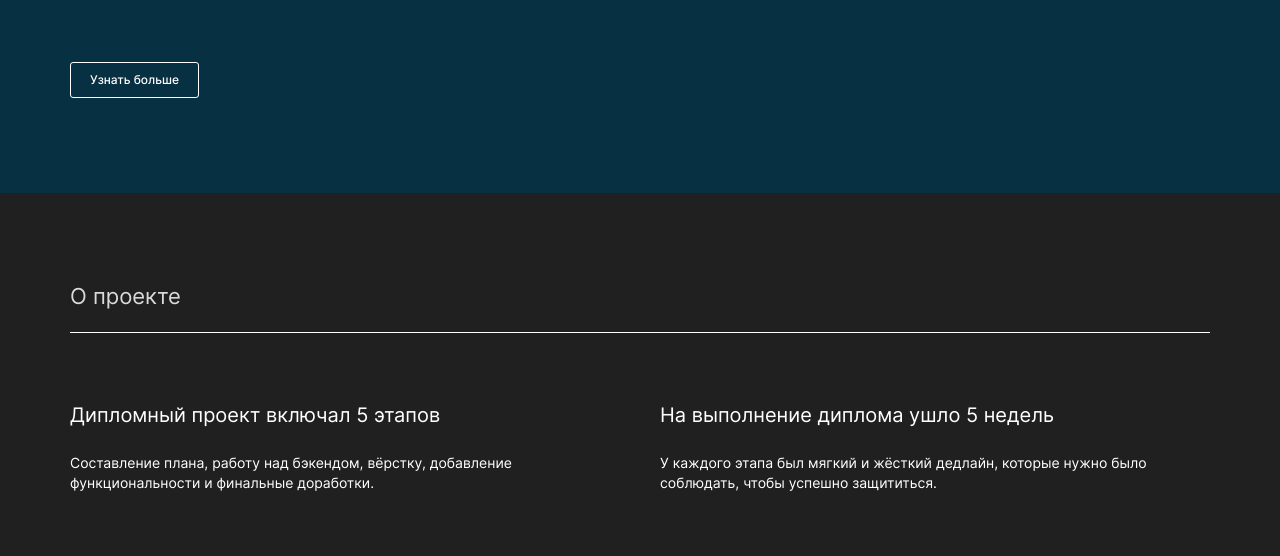
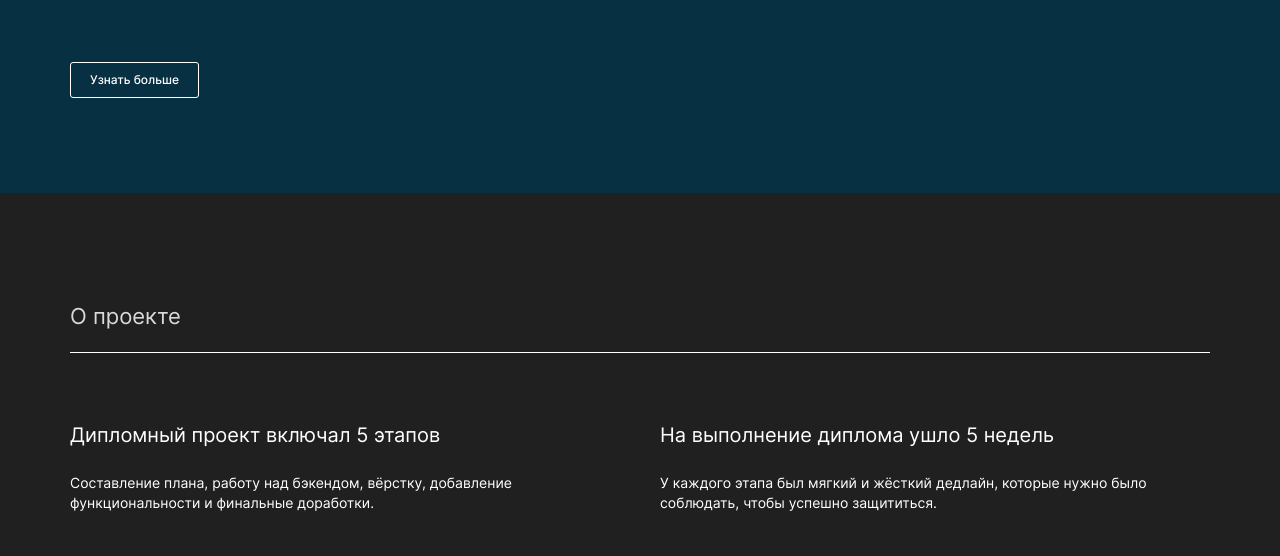
Before and after one commit to elli-nidis/movies-explorer-frontend, a React app: page / in a window 1280 px wide. Shown: the part 396-952 px from the top of the page. Built offline with nearby package versions, Linux system fonts and the light colour scheme; a web font is replaced by a local one.

Commit message:
feat: сверстать компонент SactionCaption

```diff
--- a/src/components/AboutProject/AboutProject.css
+++ b/src/components/AboutProject/AboutProject.css
@@ -4,7 +4,7 @@
   display: flex;
   flex-direction: column;
   align-items: center;
-  padding: 90px 0px;
+  padding: 110px 0px;
   background-color: #202020;
 }
 
@@ -12,21 +12,8 @@
     max-width: 1140px;
     display: grid;
     grid-template-columns: 550px 550px;
-    grid-template-rows: 50px 94px 66px;
+    grid-template-rows: 94px 66px;
     column-gap: 40px;
-}
-
-.about-project__title {
-  grid-column: 1/3;
-  font-family: 'Inter', 'Arial', sans-serif;
-  font-size: 22px;
-  font-weight: 400;
-  line-height: 1.21;
-  letter-spacing: -4%;
-  color: #dadada;
-  border-bottom: 1px solid #fff;
-  margin: 0;
-  padding: 0;
 }
 
 .about-project__content-title {
--- a/src/components/AboutProject/AboutProject.js
+++ b/src/components/AboutProject/AboutProject.js
@@ -1,12 +1,13 @@
 import React from "react";
 import './AboutProject.css';
+import { SectionCaption } from "../SectionCaption/SectionCaption";
 
 
 function AboutProject() {
   return (
     <section className="about-project">
+      <SectionCaption name="О проекте" />
       <div className="about-project__content">
-        <h2 className="about-project__title">О проекте</h2>
         <h3 className="about-project__content-title">Дипломный проект включал 5&nbsp;этапов</h3>
         <h3 className="about-project__content-title">На&nbsp;выполнение диплома ушло 5&nbsp;недель</h3>
         <p className="about-project__content-text">
@@ -23,6 +24,7 @@ function AboutProject() {
           <div className="about-project__label">Back-end</div>
           <div className="about-project__label">Front-end</div>
         </div>
+
       </div>
     </section>
   );
--- /dev/null
+++ b/src/components/SectionCaption/SectionCaption.css
@@ -0,0 +1,17 @@
+
+.section-caption{
+  display: grid;
+  grid-template-columns: 1140px;
+  grid-template-rows: 50px;
+}
+.section-caption__title {
+  font-family: 'Inter', 'Arial', sans-serif;
+  font-size: 22px;
+  font-weight: 400;
+  line-height: 1.21;
+  letter-spacing: -4%;
+  color: #dadada;
+  border-bottom: 1px solid #fff;
+  margin: 0;
+  padding: 0;
+}
--- /dev/null
+++ b/src/components/SectionCaption/SectionCaption.js
@@ -0,0 +1,13 @@
+import React from "react";
+import './SectionCaption.css';
+
+
+function SectionCaption({ name }) {
+  return (
+    <div className="section-caption">
+      <h2 className="section-caption__title">{name}</h2>
+    </div>
+  );
+}
+
+export { SectionCaption };
```
